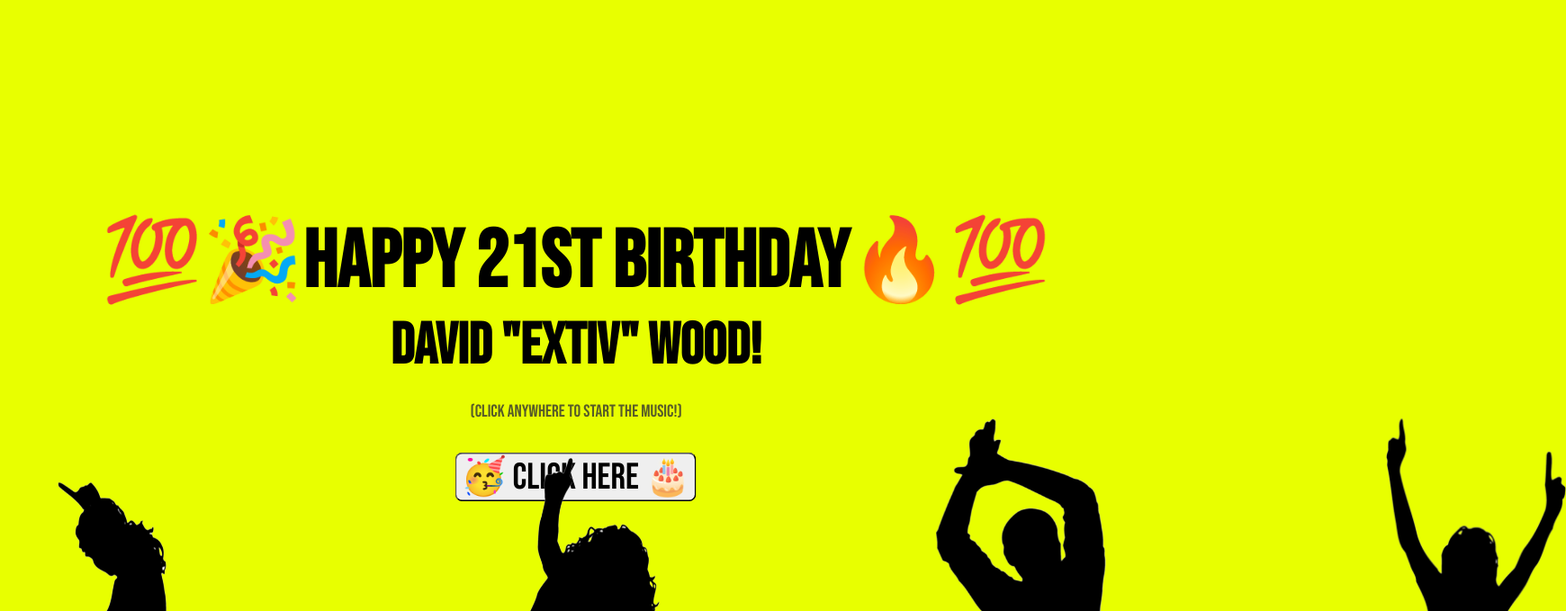
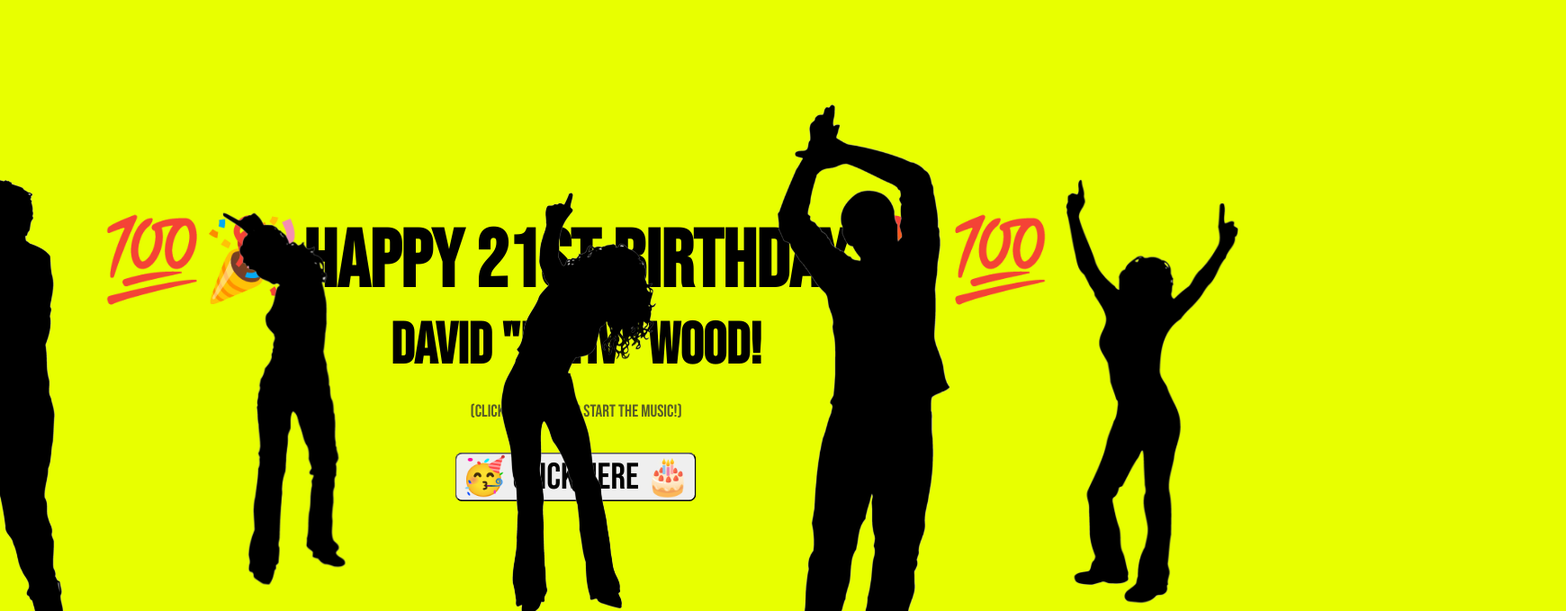
Before and after one commit to tiennguyen03/extivBdayGift, a plain HTML site: page index.html in a window 1280 px wide. Shown: the top 679 px of the page at 90% size, 1740 px wide, since content can reach past the window. Drawn offline with Linux system fonts and the light colour scheme.

Commit message:
Fix zoom and scaling issues for consistent display across platforms

```diff
--- a/index.html
+++ b/index.html
@@ -1,8 +1,7 @@
 <!DOCTYPE html>
 <html lang="en">
-<head>
-    <meta charset="UTF-8">
-    <meta name="viewport" content="width=device-width, initial-scale=1.0">
+<head>    <meta charset="UTF-8">
+    <meta name="viewport" content="width=device-width, initial-scale=1.0, maximum-scale=1.0, user-scalable=no">
     <title>Extiv's 21st Birthday Gift</title>
     <link rel="preconnect" href="https://fonts.googleapis.com">
     <link rel="preconnect" href="https://fonts.gstatic.com" crossorigin>
--- a/styles.css
+++ b/styles.css
@@ -5,17 +5,22 @@ body, html {
     padding: 0;
     height: 100%;
     overflow-x: hidden;
+    min-height: 100vh;
+    width: 100vw;
 }
 
 #main {
-    height: 100vh;
+    min-height: 100vh;
+    width: 100%;
     margin: 0;
-    padding: 0;
+    padding: 20px;
+    box-sizing: border-box;
     display: flex;
     flex-direction: column;
     justify-content: center;
     align-items: center;
     text-align: center;
+    position: relative;
 }
 
 h1{
@@ -60,24 +65,27 @@ h2:hover{
 }
 
 .image-container {
-    position: absolute;
+    position: fixed;
     z-index: 1000;
-    top: 100%;
+    bottom: 5vh;
     left: 50%;
-    transform: translate(-50%, -50%);
+    transform: translateX(-50%);
     display: flex;
     flex-direction: row;
-    gap: 300px;  /* adds space between images */
+    gap: clamp(50px, 10vw, 300px);  /* responsive gap */
+    width: 90vw;
+    justify-content: center;
+    align-items: center;
 }
 
 /* Add transition to all images for smooth scaling */
 img {
-    max-width: 200px;
+    max-width: clamp(100px, 15vw, 200px);
     height: auto;
     display: block;
     border: #ffffff;
     border-width: 20px;
-    transition: transform 0.3s ease-in-out;  /* Add this line */
+    transition: transform 0.3s ease-in-out;
 }
 
 /* Apply hover effect to each image */
```
